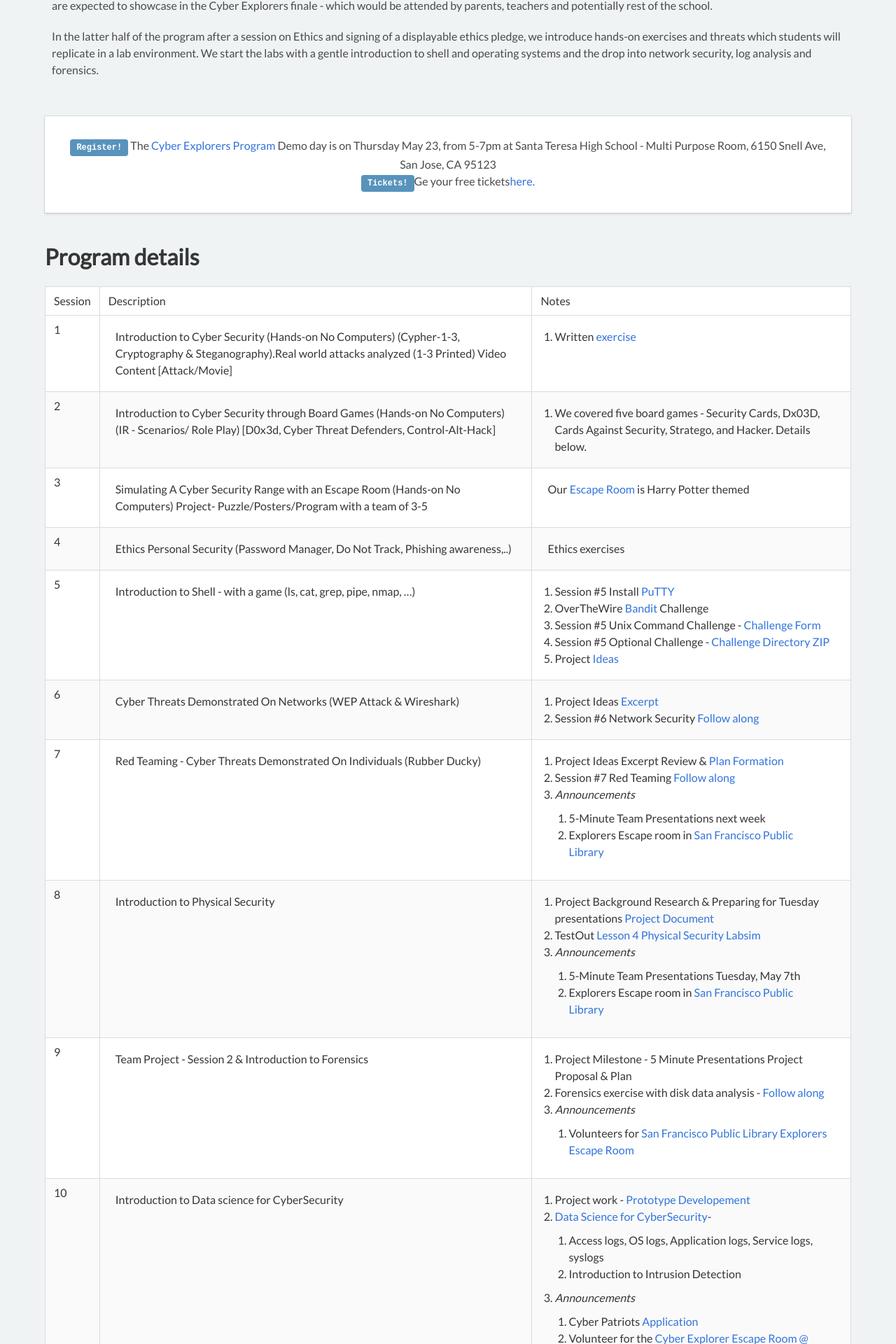
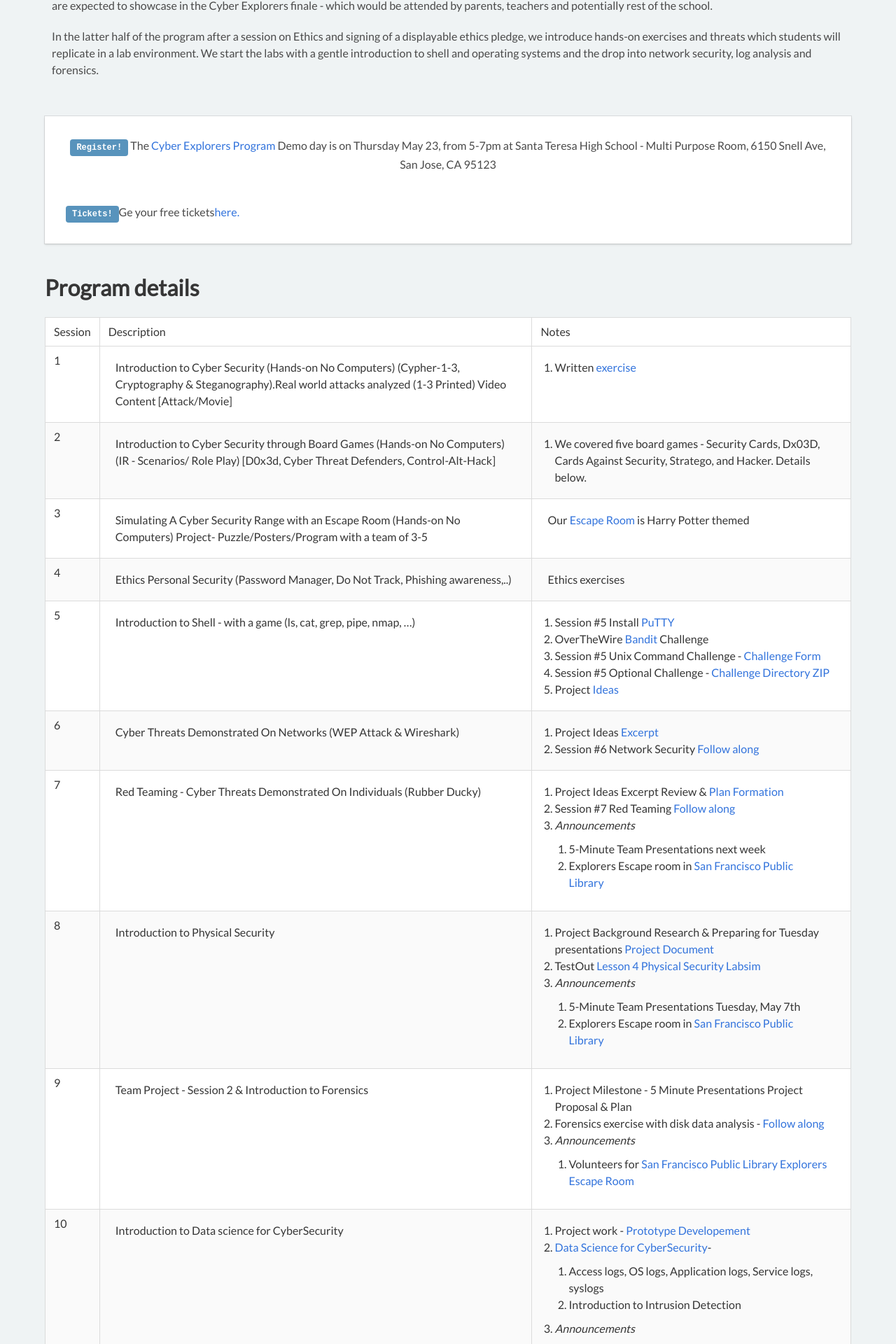
Before and after one commit to cyberdefendersprogram/www-homepage, a Jekyll site: the page built from cyberexplorers.md, in a window 1280 px wide. Shown: the part 438-2358 px from the top of the page at 70% size. Built offline with Jekyll 4.4.1, drawn with Linux system fonts in a browser that asks for light colours; nearby versions of some CDN libraries.

Commit message:
alignment
alignment

```diff
--- a/cyberexplorers.md
+++ b/cyberexplorers.md
@@ -15,12 +15,14 @@ we introduce hands-on exercises and threats which students will replicate in a l
 
 <br/>
 <div class="box cta">
-    <p class="has-text-centered">
-        <span class="tag is-primary">Register!</span> The <a href='/cyberexplorers'>Cyber Explorers Program</a> Demo day is on
-        Thursday May 23, from 5-7pm at Santa Teresa High School - Multi Purpose Room, 6150 Snell Ave, San Jose, CA 95123
-        <br/>
-        <span class="tag is-primary has-text-left">Tickets!</span>Ge your free tickets<a href="https://www.eventbrite.com/e/cyber-explorers-santa-teresa-high-school-demo-day-tickets-61671643546">here.</a>
-    </p>
+  <p class="has-text-centered">
+      <span class="tag is-primary">Register!</span> The <a href='/cyberexplorers'>Cyber Explorers Program</a> Demo day is on
+      Thursday May 23, from 5-7pm at Santa Teresa High School - Multi Purpose Room, 6150 Snell Ave, San Jose, CA 95123
+  </p>
+  <br/>
+  <p class="has-text-left">
+      <span class="tag is-primary">Tickets!</span>Ge your free tickets<a href="https://www.eventbrite.com/e/cyber-explorers-santa-teresa-high-school-demo-day-tickets-61671643546">here.</a>
+  </p>
 </div>
 
 <br/>
--- a/index.html
+++ b/index.html
@@ -37,8 +37,10 @@ permalink: /
   <p class="has-text-centered">
       <span class="tag is-primary">Register!</span> The <a href='/cyberexplorers'>Cyber Explorers Program</a> Demo day is on
       Thursday May 23, from 5-7pm at Santa Teresa High School - Multi Purpose Room, 6150 Snell Ave, San Jose, CA 95123
-      <br/>
-      <span class="tag is-primary has-text-left">Tickets!</span>Ge your free tickets<a href="https://www.eventbrite.com/e/cyber-explorers-santa-teresa-high-school-demo-day-tickets-61671643546">here.</a>
+  </p>
+  <br/>
+  <p class="has-text-left">
+      <span class="tag is-primary">Tickets!</span>Ge your free tickets<a href="https://www.eventbrite.com/e/cyber-explorers-santa-teresa-high-school-demo-day-tickets-61671643546">here.</a>
   </p>
 </div>
 
```
